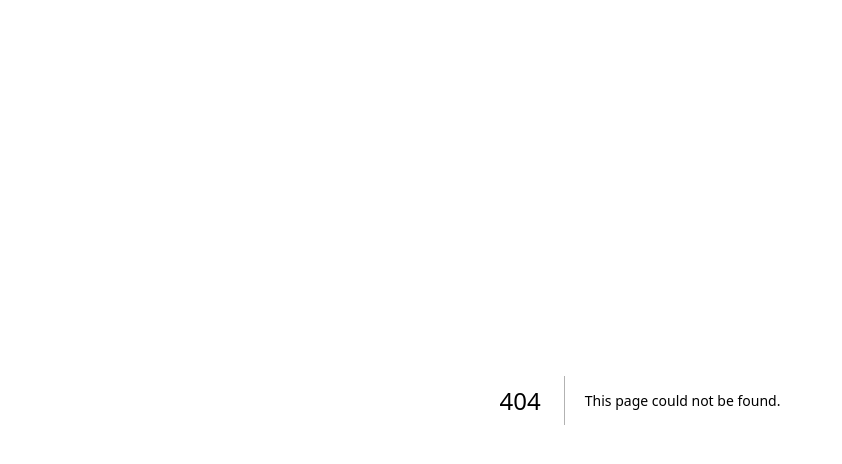
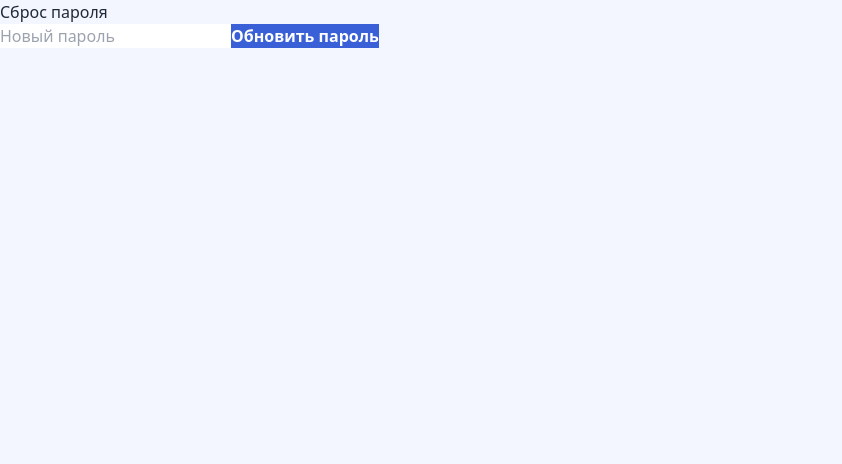
Before and after one commit to senenevar/domio-app, a Next.js app: page /auth/update-password in a window 1280 px wide. Before the commit this address had no page. Shown: the top 464 px of the page, without its empty margins (0-842 px from the left). Built offline with nearby package versions, Linux system fonts and the light colour scheme.

Commit message:
Create update-password.tsx

```diff
--- /dev/null
+++ b/pages/auth/update-password.tsx
@@ -0,0 +1,43 @@
+
+'use client'
+
+import { useState } from 'react'
+import { useRouter } from 'next/navigation'
+import { supabase } from '@/lib/supabaseClient'
+import styles from '@/styles/Auth.module.css'
+
+export default function UpdatePasswordPage() {
+  const [newPassword, setNewPassword] = useState('')
+  const [message, setMessage] = useState('')
+  const router = useRouter()
+
+  const handleSubmit = async (e: React.FormEvent) => {
+    e.preventDefault()
+    const { error } = await supabase.auth.updateUser({ password: newPassword })
+    if (error) {
+      setMessage(error.message)
+    } else {
+      setMessage('Пароль успешно обновлён. Перенаправляем на вход...')
+      setTimeout(() => router.push('/auth/login'), 2000)
+    }
+  }
+
+  return (
+    <div className={styles.authContainer}>
+      <div className={styles.formContainer}>
+        <h2>Сброс пароля</h2>
+        <form onSubmit={handleSubmit}>
+          <input
+            type="password"
+            placeholder="Новый пароль"
+            value={newPassword}
+            onChange={(e) => setNewPassword(e.target.value)}
+            required
+          />
+          <button type="submit">Обновить пароль</button>
+        </form>
+        {message && <p>{message}</p>}
+      </div>
+    </div>
+  )
+}
```
